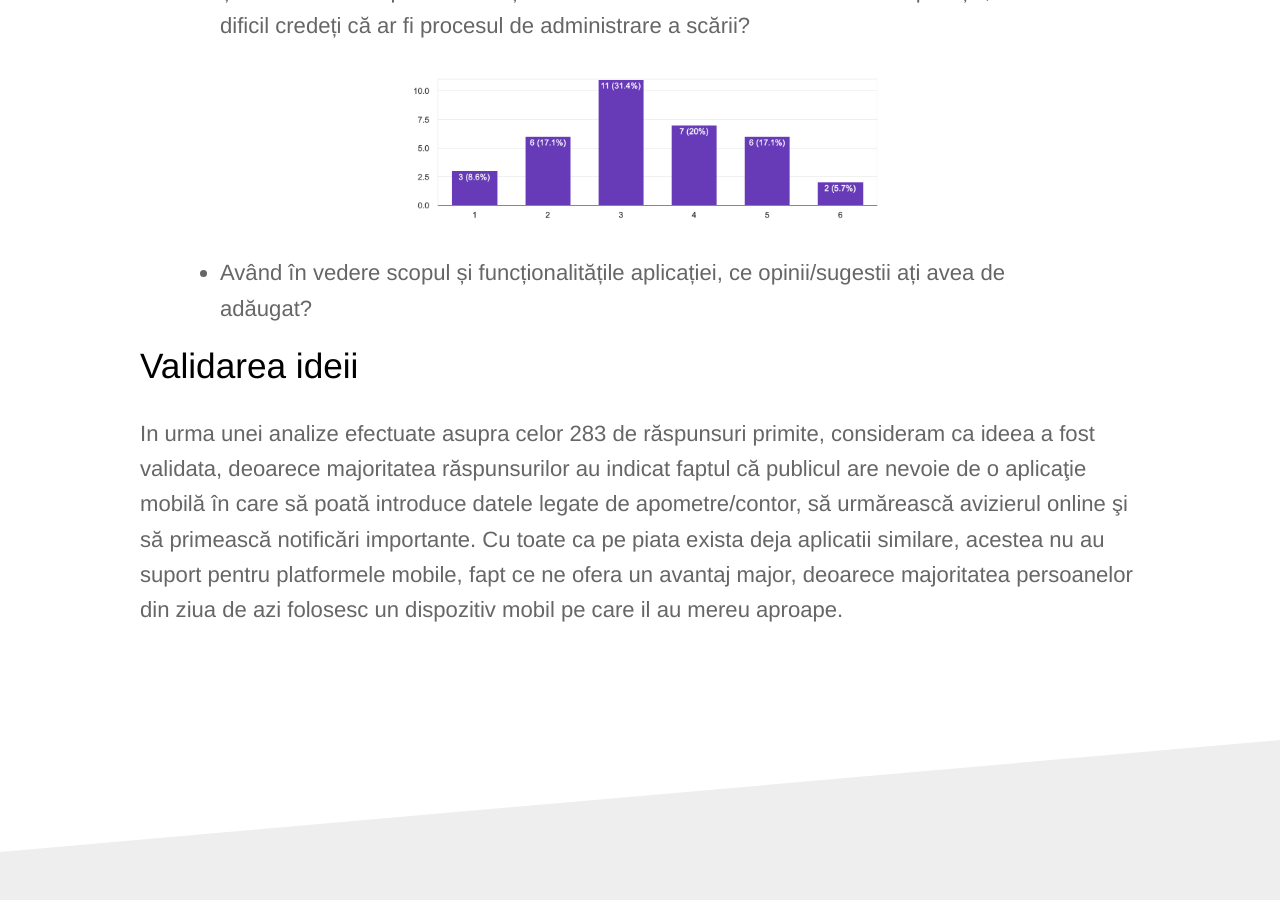
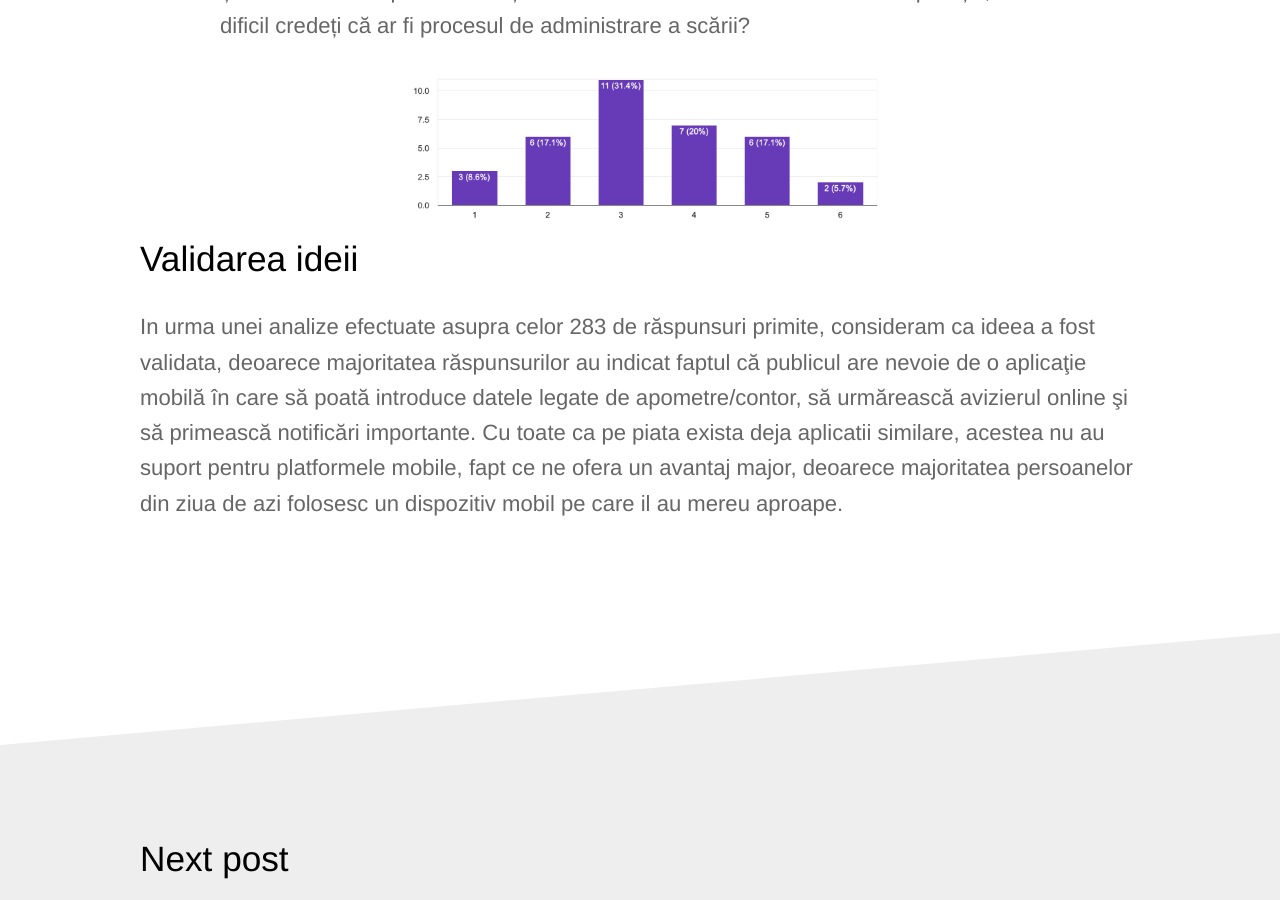
Before and after one commit to rptoma/Flaty, a Jekyll site: the page built from _posts/2018-10-28-validare.md, in a window 1280 px wide and 900 px high, scrolled down 7743 px. Built offline with Jekyll 4.4.1, drawn with Linux system fonts in a browser that asks for light colours.

Commit message:
Updated '_posts/2018-10-28-validare.md' via CloudCannon

```diff
--- a/_posts/2018-10-28-validare.md
+++ b/_posts/2018-10-28-validare.md
@@ -120,10 +120,6 @@ Din raspunsuri se observa faptul ca oamenii isi doresc mai multa implicare din p
 <center>
 <img src="https://github.com/rptoma/Flaty/raw/master/_posts/validare/adminNuToti.png" width="500"/>
 </center>
-> * Având în vedere scopul și funcționalitățile aplicației, ce opinii/sugestii ați avea de adăugat?
-
-
-
 
 
 ## Validarea ideii
```
